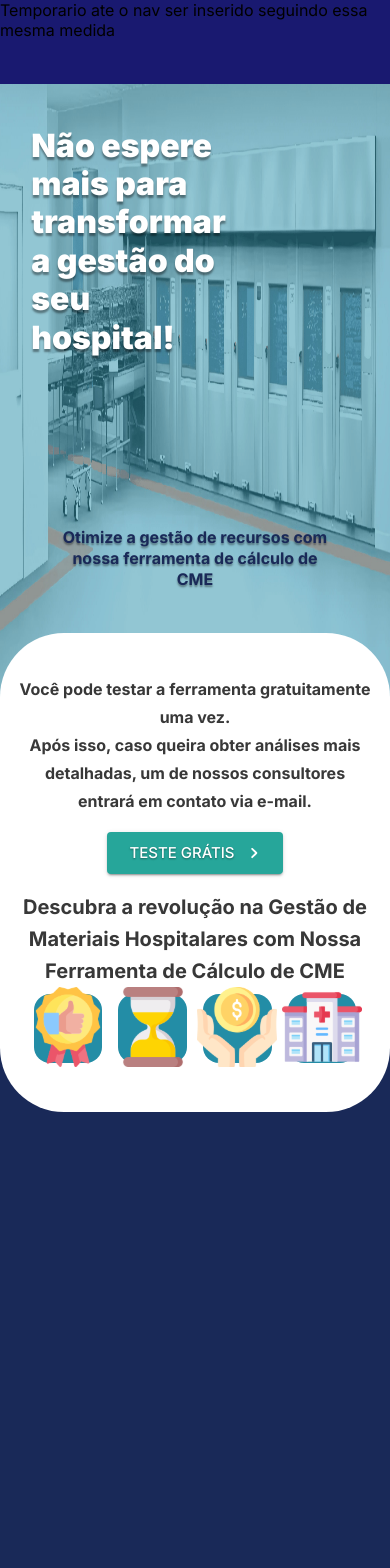
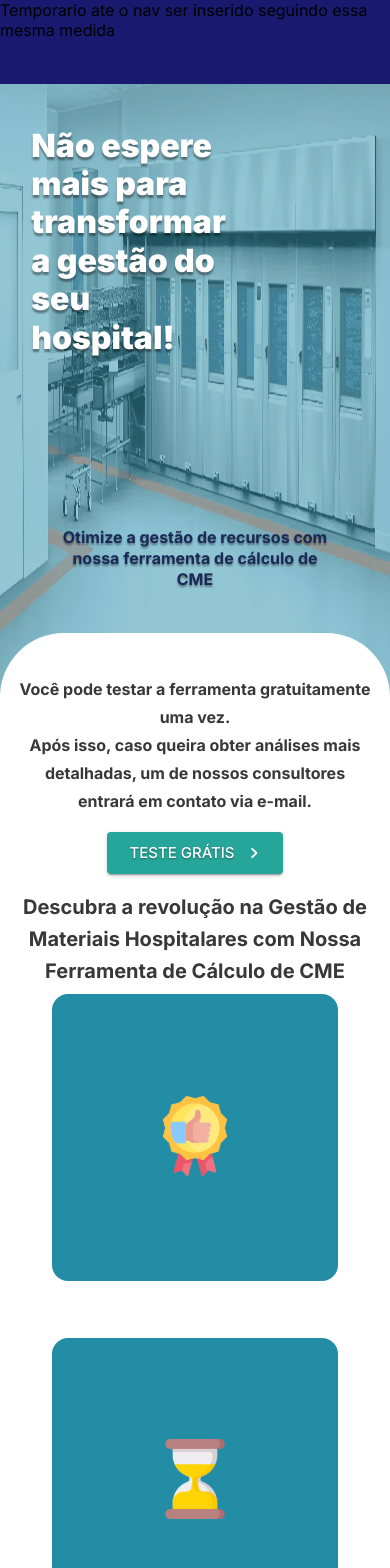
Before and after one commit to patriciasanttos/projeto-grupo-2, a Next.js app in the folder front/: page / in a window 390 px wide. Shown: the top 1568 px of the page. Before the commit the page ends 1182 px from the top, so only its background shows below. Built offline with nearby package versions, Linux system fonts and the light colour scheme.

Commit message:
refactor(component/InitialCardForm): refactored responsiveness

```diff
--- a/front/src/components/FlipCardList/index.module.scss
+++ b/front/src/components/FlipCardList/index.module.scss
@@ -1,3 +1,6 @@
+@use '../../sass/variables' as *;
+@use '../../sass/mediaQueries' as *;
+
 .flipCard {
   background-color: transparent;
   aspect-ratio: 1;
@@ -8,8 +11,13 @@
 .flipCard__list {
   display: grid;
   grid-template-columns: 1fr 1fr 1fr 1fr;
-  column-gap: 5%;
+  gap: 5%;
   padding: 2% 5%;
+
+  @include respond-to-small {
+    grid-template-columns: 1fr;
+    padding: 2% 10%;
+  }
 }
 
 .flipCard__inner {
@@ -49,4 +57,12 @@
   font-size: 0.8rem;
   text-align: center;
   padding: 5% 5%;
+
+  @include respond-to-medium {
+    font-size: 0.5rem;
+  }
+
+  @include respond-to-large {
+    font-size: 0.6rem;
+  }
 }
```
